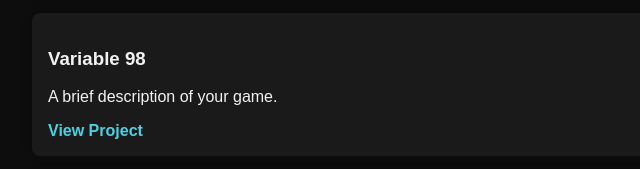
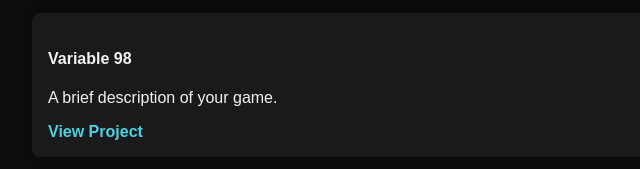
Before and after one commit to AndewDorseyIII/thalyoncorp.github.io, a plain HTML site: page index.html in a window 1280 px wide. Shown: the part 608-777 px from the top of the page, 258-898 px from the left. Drawn offline with Linux system fonts and the light colour scheme.

Commit message:
Update index.html

```diff
--- a/index.html
+++ b/index.html
@@ -25,7 +25,7 @@
       <a href="https://your-link.com" target="_blank">View Project</a>
     </div>
     <div class="project-card">
-      <h3>Variable 98</h3>
+      <h4>Variable 98</h4>
       <p>A brief description of your game.</p>
       <a href="https://your-link.com" target="_blank">View Project</a>
     </div>
```
